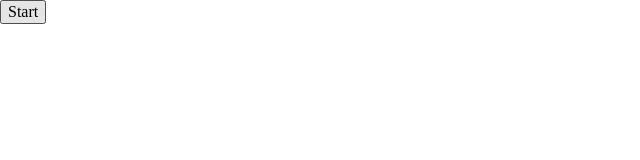
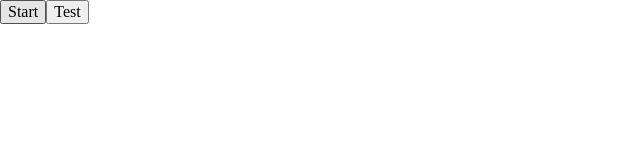
Before and after one commit to matthew-wright9630/forest-fire-game, a React (Vite) app: page /forest-fire-game/random-board in a window 1280 px wide. Shown: the top 160 px of the page, without its empty margins (0-640 px from the left). Built offline with nearby package versions, Linux system fonts and the light colour scheme.

Commit message:
Fix random-board filepath

```diff
--- a/src/components/Board/Board.jsx
+++ b/src/components/Board/Board.jsx
@@ -74,7 +74,7 @@ function Board({ gameBoard, setGameBoard, gameStarted, setGameHasStarted }) {
       <button onClick={setUpBoard} className="board__start-btn">
         Start
       </button>
-      {/* <button onClick={testButton}>Test</button> */}
+      <button onClick={testButton}>Test</button>
       {gameStarted ? (
         <div>
           <button onClick={endGame} className="board__end-btn">
```
